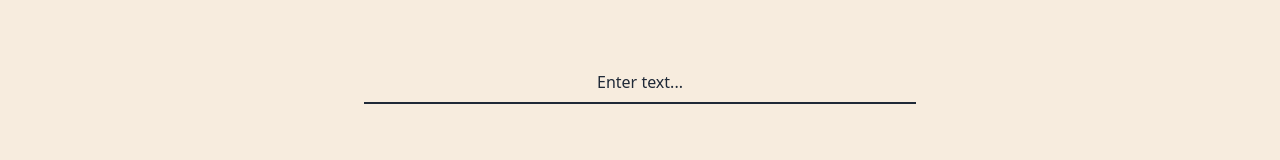
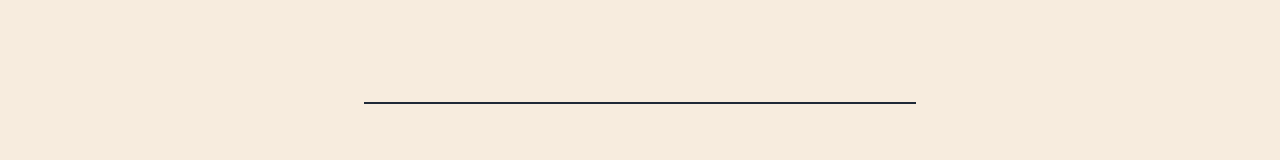
Before and after one commit to Bepixeled/todo-react, a React (Vite) app: page / in a window 1280 px wide. Shown: the part 265-425 px from the top of the page. Built offline with nearby package versions, Linux system fonts and the light colour scheme.

Commit message:
Add ref for todo text input. this is to avoid rerender onChange.

```diff
--- a/src/components/Listitem.jsx
+++ b/src/components/Listitem.jsx
@@ -1,5 +1,9 @@
-export default function Listitem({ item, changeItem }) {
+import { useRef } from "react";
+
+export default function Listitem(props, changeItem) {
+  const item = props.item;
   const isNew = item.dueDate === 0;
+  const textRef = useRef();
 
   // Timstamp for Calculating due status
   const getTimeStamp = () => {
@@ -10,7 +14,19 @@ export default function Listitem({ item, changeItem }) {
   // due variable for due state visuals
   const isDue = item.dueDate < getTimeStamp() ? true : false;
 
-  // If dueDate === ? Create a new Listitem
+  const handleChange = (event) => {
+    // console.log(event.target.value);
+    if (event.key === "Enter") {
+      console.log(event.key);
+      changeItem(
+        item.id,
+        event.target.value,
+        getTimeStamp() + 5 * 86400,
+        isNew
+      );
+    }
+  };
+
   return (
     <li className="p-2 dark:bg-dark-secondary-700 bg-light-primary-100 border-b-2 border-solid dark:border-blue-200 bg-gray-200 border-gray-700 w-9/12">
       <input
@@ -18,19 +34,8 @@ export default function Listitem({ item, changeItem }) {
         className="dark:bg-dark-secondary-700 bg-light-primary-100 active:border-dark-accent1-300 w-9/12 text-center"
         // data-done={item.done}
         // data-due={isDue}
-        value={item.text}
-        onChange={(event) => {
-          // console.log(event.target.value);
-          if (event.key === "Enter") {
-            console.log(event.key);
-            changeItem(
-              item.id,
-              event.target.value,
-              getTimeStamp() + 5 * 86400,
-              isNew
-            );
-          }
-        }}
+        ref={textRef}
+        onChange={handleChange}
         // onDrop={item.isDone(item.id, true)}
       />
     </li>
```
